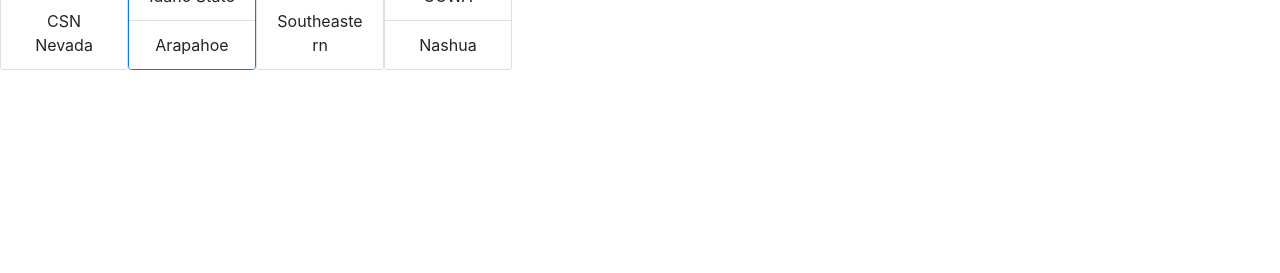
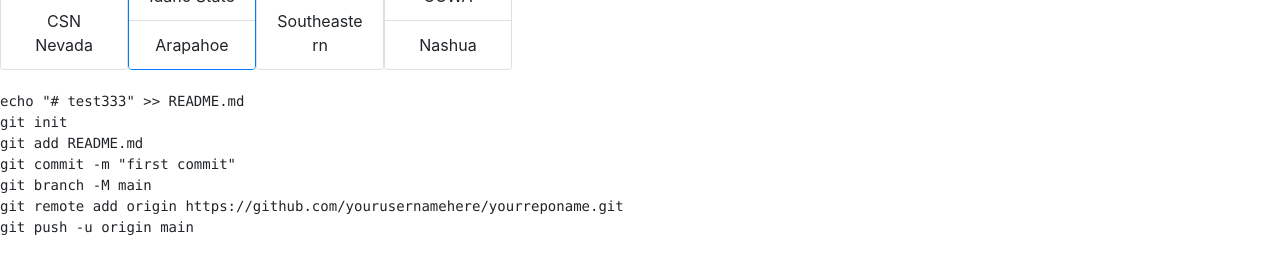
Before and after one commit to blentz100/start-page, a React (Create React App) app: page / in a window 1280 px wide. Shown: the part 303-576 px from the top of the page. Built offline with nearby package versions, Linux system fonts and the light colour scheme.

Commit message:
added git commands

```diff
--- a/src/App.js
+++ b/src/App.js
@@ -85,9 +85,20 @@
 			<ListGroupItem>Nashua</ListGroupItem>
 		  </ListGroup>
 		</Card>
-    </div>
 
-	  </div>
+
+	</div>
+
+     <pre>{`
+echo "# test333" >> README.md
+git init
+git add README.md
+git commit -m "first commit"
+git branch -M main
+git remote add origin https://github.com/yourusernamehere/yourreponame.git
+git push -u origin main
+          `}</pre>
+  </div>
   );
 }
 
```
Also changed, not shown: 1 other file (tests, documents, lock files or other folders).
